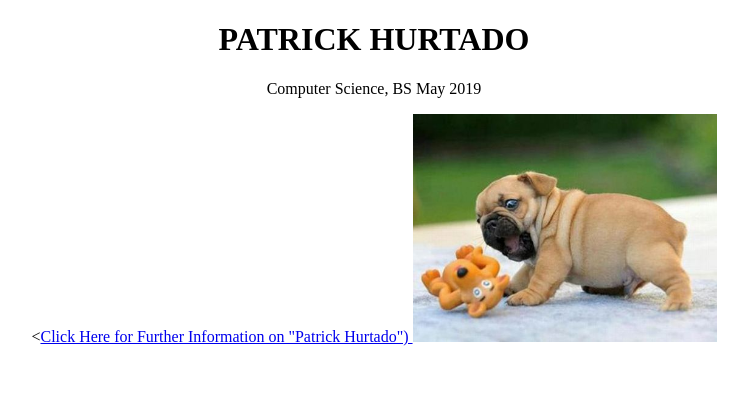
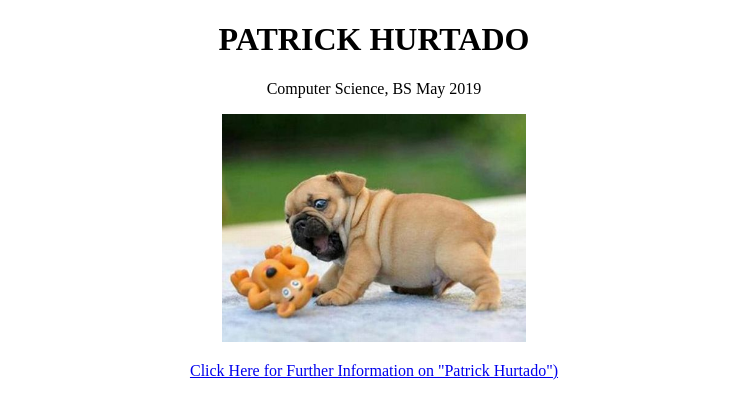
Before and after one commit to phurtad2/phurtad2.github.io, a plain HTML site: page index.html in a window 1280 px wide. Shown: the whole page, without its empty margins (266-1014 px from the left). Drawn offline with Linux system fonts and the light colour scheme.

Commit message:
Final for ENG 100

```diff
--- a/index.html
+++ b/index.html
@@ -7,9 +7,11 @@
 <body>
   <center><h1>PATRICK HURTADO</h1></center>
   <center><p>Computer Science, BS May 2019</p><center>
-  <<a href="https://www.google.com/search?q=patrick+hurtado&oq=patrick+hurtado&aqs=chrome..69i57j69i61l2.1812j0j4&sourceid=chrome&es_sm=122&ie=UTF-8">Click Here for Further Information on "Patrick Hurtado")
+  <img src="cute-pug.jpg" alt="Mountain View" style="width:304px;height:228px;">
+<p><p\>
+<p><p\>
+  <a href="https://www.google.com/search?q=patrick+hurtado&oq=patrick+hurtado&aqs=chrome..69i57j69i61l2.1812j0j4&sourceid=chrome&es_sm=122&ie=UTF-8">Click Here for Further Information on "Patrick Hurtado")</a>
 
-  <img src="cute-pug.jpg" alt="Mountain View" style="width:304px;height:228px;">
 
 </body>
 </html>
```
